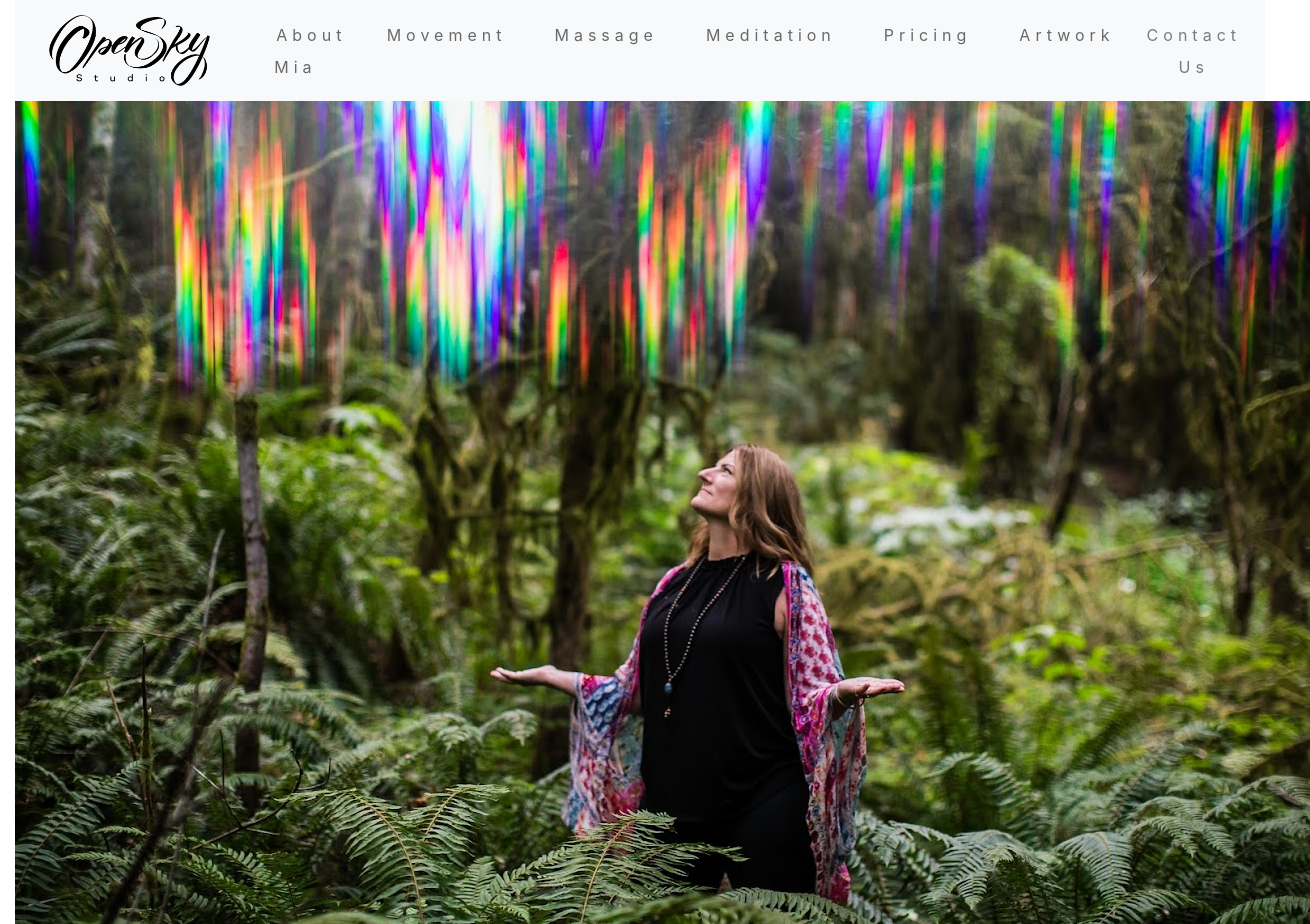
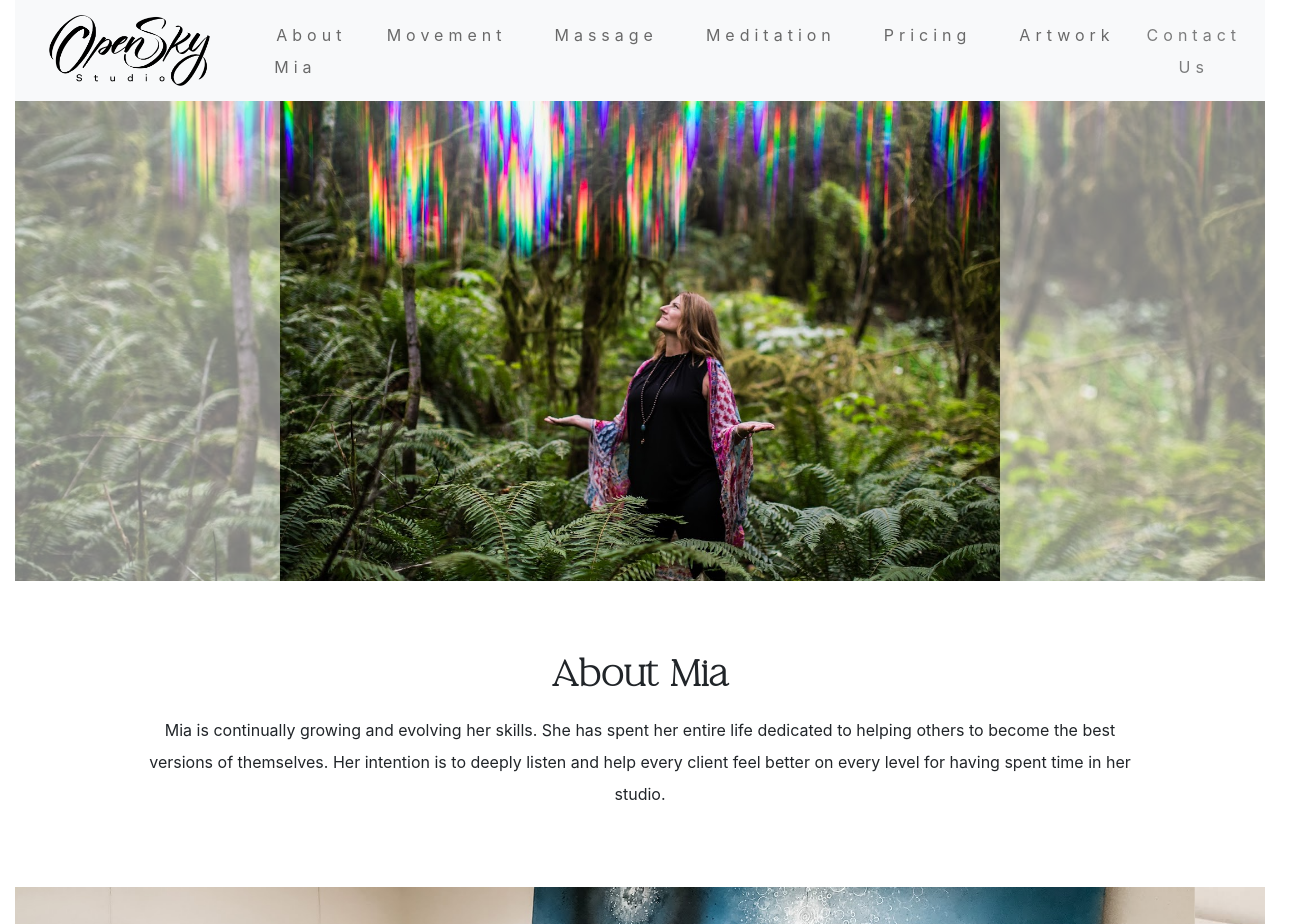
Before and after one commit to quan-huie/Open-Sky-Studio, a React (Create React App) app: page / in a window 1280 px wide. Shown: the top 924 px of the page, 1310 px wide, since content can reach past the window. Built offline with nearby package versions, Linux system fonts and the light colour scheme.

Commit message:
added mia banner and moved things around in homepage

```diff
--- a/src/App.css
+++ b/src/App.css
@@ -11,14 +11,9 @@ h2 {
   font-weight: bold;
 }
 
-h5 {
-  font-size: 1em;
+h3, h4, h5 {
   font-family: 'LaLuxeSerif', serif;
 
-}
-
-h3{
-  font-family: 'LaLuxeSerif', serif;
 }
 
 .App {
--- a/src/HomePage/HomePage.css
+++ b/src/HomePage/HomePage.css
@@ -60,6 +60,68 @@ p {
     }
 }
 
+/* Mobile styles */
+@media (max-width: 768px) {
+    .mia_banner {
+        height: auto; /* Adjust the height for mobile view */
+        margin-top: -2rem; /* Remove top margin for mobile view */
+        margin-bottom: -2rem; /* Remove bottom margin for mobile view */
+      }
+
+      .banner-background {
+        display: none; /* Hide the background on mobile */
+      }
+
+      /* Adjust the padding of the section below the banner for mobile view */
+      .about-mia,
+      .studio-section {
+        padding: 1rem 0;
+      }
+  }
+
+.mia_banner {
+    position: relative;
+    width: 100%;
+    height: 60vh; /* Adjust the height as needed */
+  }
+
+  .banner-background {
+    position: absolute;
+    top: 0;
+    left: 0;
+    width: 100%;
+    height: 100%;
+    background: url("../images/mia_banner.jpg");
+    background-size: cover;
+    background-position: center;
+    opacity: 0.5; /* Adjust the opacity as needed */
+    z-index: -1;
+  }
+
+  .main-image-container {
+    position: relative;
+    display: flex;
+    justify-content: center;
+    align-items: center;
+    z-index: 1;
+    height: 100%; /* Make the main image container match the height of the banner */
+  }
+
+  .main-image-container img {
+    max-width: 100%;
+    max-height: 100%; /* Set the max height to ensure the image fits within the container */
+  }
+
+
+  .about-mia {
+    /* padding-top: 2rem; */
+    padding: 5%;
+
+
+  }
+
+
+
 .card {
     width:100%;
 }
@@ -74,12 +136,13 @@ p {
 
 /* ****About Section**** */
 
-.about-mia {
+/* .about-mia {
     padding-bottom: 10%;
-}
+} */
 
 #testimonials {
     text-align: center;
+    padding-bottom: 5%;
 }
 
 #testimonials .w-100 {
--- a/src/HomePage/HomePage.js
+++ b/src/HomePage/HomePage.js
@@ -24,12 +24,15 @@ function HomePage() {
             <Container fluid>
                 <Row>
                     <Col>
-                        <div>
-                        <img className="" src={mia_banner}
-                          alt="mia in the woods looking up to the sky" />
+                    <div className="mia_banner">
+                        <div className="banner-background" />
+                        <div className="main-image-container">
+                          <img src={mia_banner} alt="mia in the woods looking up to the sky" />
+                        </div>
                     </div>
                     </Col>
                 </Row>
+                    <Col>
                         <div className="about-mia" >
                             <h2>About Mia</h2>
                             <p className="studio-description" >
@@ -44,6 +47,7 @@ function HomePage() {
 
                             </p>
                         </div>
+                    </Col>
 
                 <Row>
                     <Col className="studio-slideshow">
@@ -116,7 +120,7 @@ function HomePage() {
             <Container fluid>
                 <Row>
                     <Col className="studio-section">
-                        <h5><em>“A PLACE TO COME HOME TO YOURSELF”</em></h5>
+                        <h4><em>“A PLACE TO COME HOME TO YOURSELF”</em></h4>
                     </Col>
                 </Row>
             </Container>
@@ -199,7 +203,7 @@ function HomePage() {
                                         nature audio and live instruction designed
                                         to carry you to your peaceful core.
                                     </Card.Text>
-                                    <Link to="/stretching">
+                                    <Link to="/meditation">
                                         <Button variant="gold">
                                             Learn More
                                         </Button>
@@ -218,6 +222,7 @@ function HomePage() {
 
 
                 <div id="testimonials">
+                    <h2>Testimonials</h2>
                     <Carousel>
                         <Carousel.Item>
                             <img
@@ -286,11 +291,13 @@ function HomePage() {
                             </Carousel.Caption>
                         </Carousel.Item>
                     </Carousel>
+
+                    <Link to="/about">
+                        <Button variant="gold">Learn More About Mia</Button>
+                    </Link>
                 </div>
 
-                <Link to="/about">
-                    <Button variant="gold">Learn More</Button>
-                </Link>
+
             </div>
 
     );
```
Lines whose indentation alone changed are shown as unchanged.
